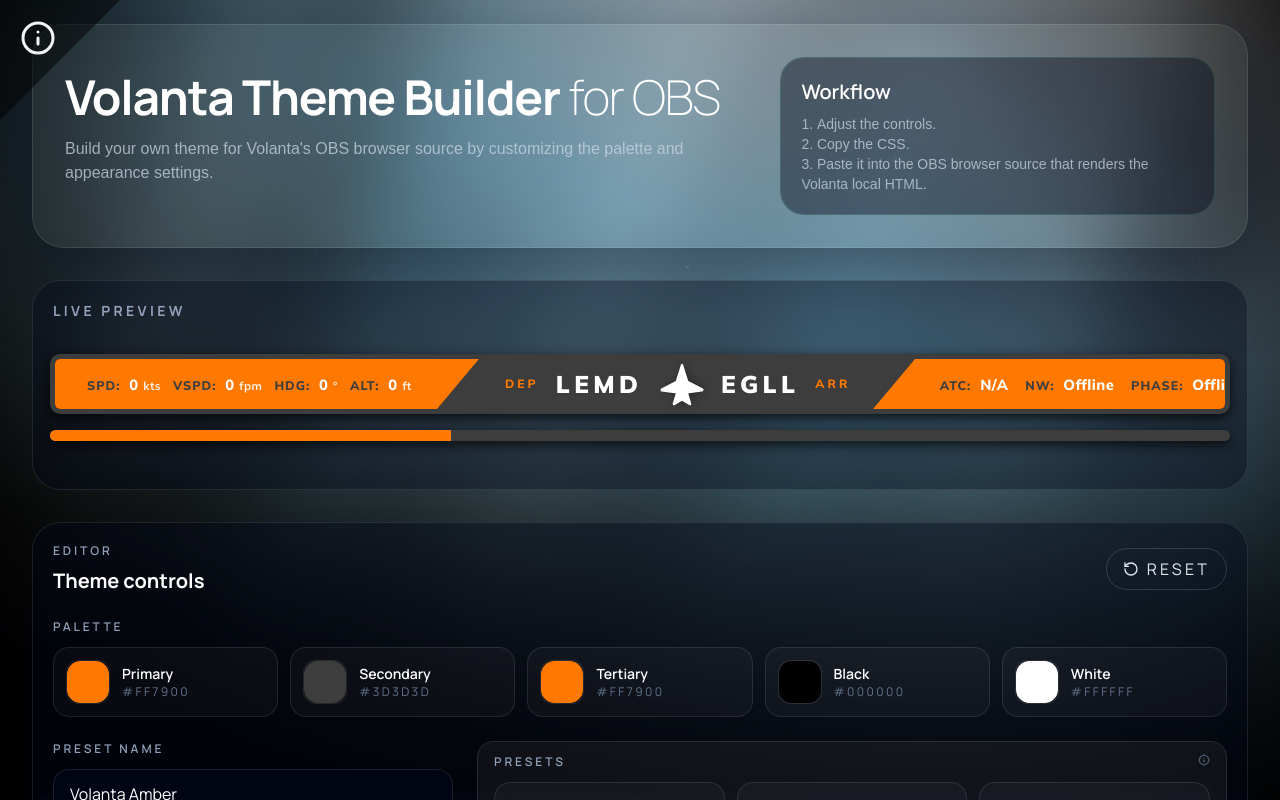
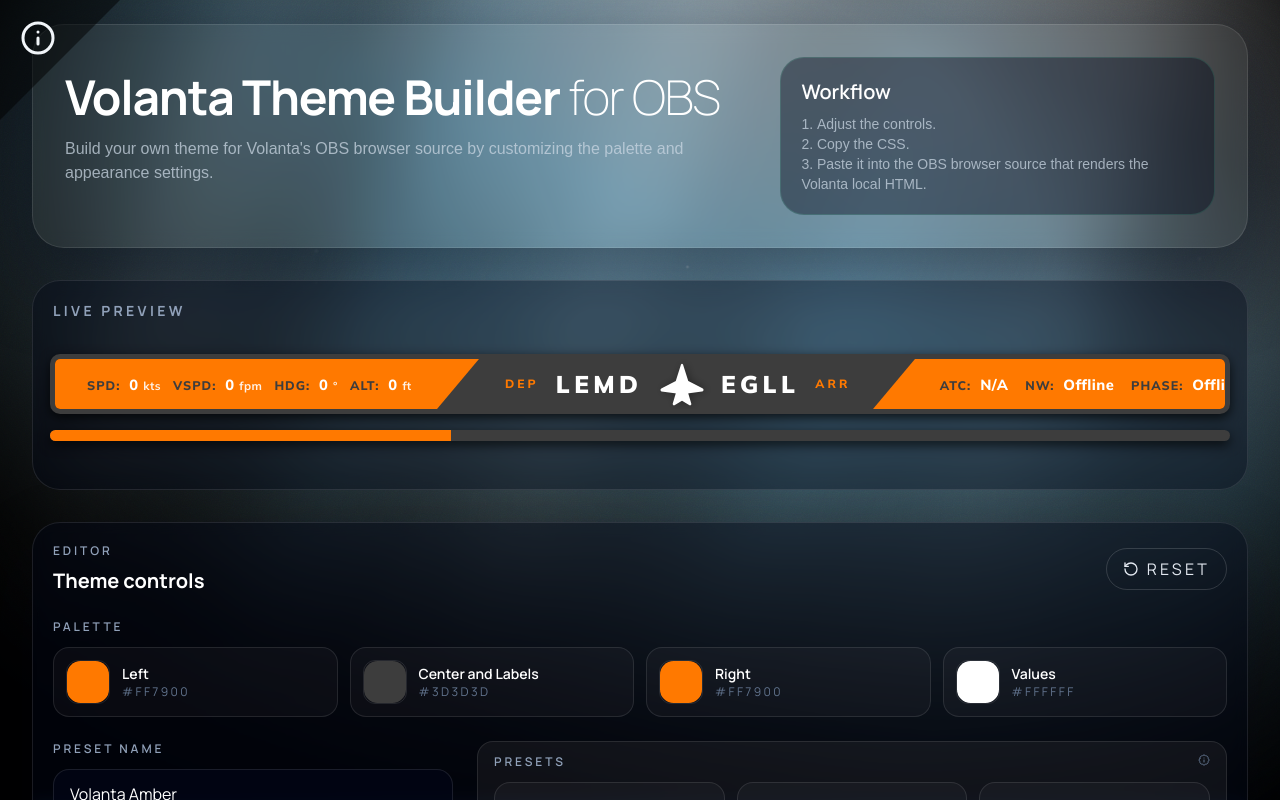
Before and after one commit to jonhyleo/volanta-overlay-obs-theme-generator, a React (Vite) app: page / in a window 1280 px wide. Shown: the top 800 px of the page. Built offline with nearby package versions, Linux system fonts and the light colour scheme; a web font is replaced by a local one.

Commit message:
Update palette label names

```diff
--- a/src/components/Editor/components/Palette.tsx
+++ b/src/components/Editor/components/Palette.tsx
@@ -10,13 +10,13 @@ const Palette = ({ theme, setPaletteValue }: PaletteProps) => {
 		<div className="flex items center justify-between gap-4">
 			<div className="space-y-3 w-full">
 				<p className="text-xs font-semibold uppercase tracking-[0.24em] text-slate-400">Palette</p>
-				<div className="grid gap-3 sm:grid-cols-2 xl:grid-cols-5">
+				<div className="grid gap-3 sm:grid-cols-2 xl:grid-cols-4">
 					{[
-						["primary", "Primary"],
-						["secondary", "Secondary"],
-						["tertiary", "Tertiary"],
-						["black", "Black"],
-						["white", "White"],
+						["primary", "Left"],
+						["secondary", "Center and Labels"],
+						["tertiary", "Right"],
+						/* ["black", "Black"], */
+						["white", "Values"],
 					].map(([key, label]) => (
 						<label key={key} className="flex items-center gap-3 rounded-2xl border border-white/10 bg-white/3 px-3 py-3">
 							<input
```
